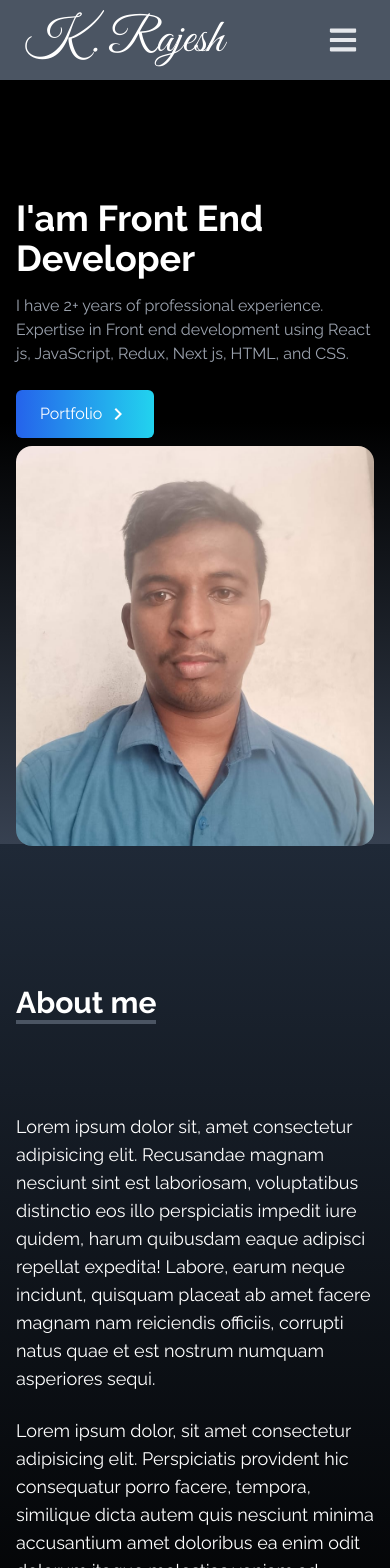
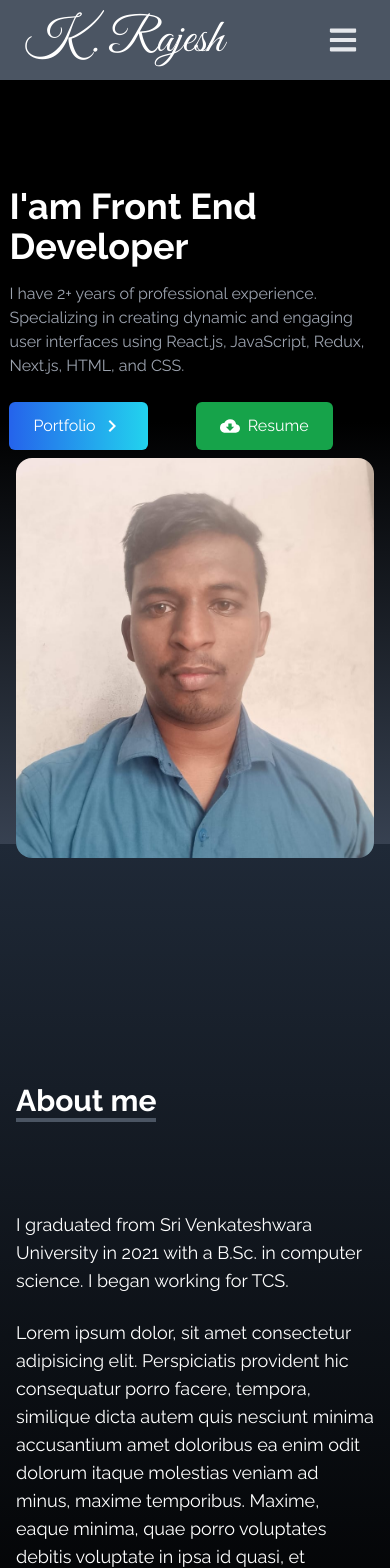
Before and after one commit to Rajeshkumarachari/portfolio, a React (Create React App) app: page / in a window 390 px wide. Shown: the top 1568 px of the page. Built offline with nearby package versions, Linux system fonts and the light colour scheme.

Commit message:
resume download created

```diff
--- a/src/components/About.js
+++ b/src/components/About.js
@@ -4,7 +4,7 @@ const About = () => {
   return (
     <div
       name="about"
-      className="pt-[150px] sm:pt-0 w-full w-full h-screen bg-gradient-to-b from-gray-800 to-black text-white"
+      className="pt-[150px] sm:pt-0  w-full h-screen bg-gradient-to-b from-gray-800 to-black text-white"
     >
       <div className=" max-w-screen-lg p-4 mx-auto flex flex-col justify-center w-full h-full">
         <div className="pb-3 sm:pb-9">
@@ -13,12 +13,8 @@ const About = () => {
           </p>
         </div>
         <p className=" text-lg sm:text-xl mt-20 ">
-          Lorem ipsum dolor sit, amet consectetur adipisicing elit. Recusandae
-          magnam nesciunt sint est laboriosam, voluptatibus distinctio eos illo
-          perspiciatis impedit iure quidem, harum quibusdam eaque adipisci
-          repellat expedita! Labore, earum neque incidunt, quisquam placeat ab
-          amet facere magnam nam reiciendis officiis, corrupti natus quae et est
-          nostrum numquam asperiores sequi.
+          I graduated from Sri Venkateshwara University in 2021 with a B.Sc. in
+          computer science. I began working for TCS.
         </p>
         <br />
         <p className=" text-lg sm:text-xl">
--- a/src/components/Certification.js
+++ b/src/components/Certification.js
@@ -6,7 +6,7 @@ const Certification = () => {
   return (
     <div
       name="certification"
-      className=" pt-[400px] sm:pt-20 w-full h-screen bg-gradient-to-b from-gray-800 to-black text-white"
+      className=" pt-[590px] sm:pt-30 w-full h-screen bg-gradient-to-b from-gray-800 to-black text-white"
     >
       <p className="mx-20 sm:mx-40  text-4xl font-bold inline border-b-4 border-r-gray-400">
         Certifications
--- a/src/components/Contact.js
+++ b/src/components/Contact.js
@@ -24,7 +24,7 @@ const Contact = () => {
   return (
     <div
       name="contact"
-      className=" pt-[530px] sm:pt-[200px] md:pt-10 w-full h-screen bg-gradient-to-b from-black to-gray-700 p-4 text-white"
+      className=" pt-[870px] sm:pt-[400px] md:pt-30 w-full h-screen bg-gradient-to-b from-black to-gray-700 p-4 text-white"
     >
       <div className=" flex flex-col p-4 justify-center max-w-screen-lg mx-auto h-full">
         <div className="pb-8 ">
@@ -34,7 +34,6 @@ const Contact = () => {
           <p className=" py-6">
             Feel free to ask anything about
             <span className=" text-blue-400 cursor-pointer hover:text-blue-500">
-              {" "}
               Web development
             </span>
           </p>
--- a/src/components/Experience.js
+++ b/src/components/Experience.js
@@ -69,13 +69,35 @@ const Experience = () => {
   return (
     <div
       name="experience"
-      className=" pt-[400px] sm:pt-20 bg-gradient-to-b from-gray-800  to-black w-full h-screen"
+      className=" pt-[590px] sm:pt-50 bg-gradient-to-b from-gray-800  to-black w-full h-screen"
     >
       <div className=" max-w-screen-lg mx-auto p-4  flex flex-col justify-center w-full h-full text-white">
         <div>
           <p className="  text-4xl font-bold border-b-4  border-gray-500 p-2 inline">
             Experience
           </p>
+          <div className="mt-6">
+            <p className=" font-semibold text-base sm:text-xl">
+              TATA CONSULTANCY SERVICES |
+              <span className=" text-xs  sm:text-sm">
+                {" "}
+                ASSISTANT SYSTEMS ENGINEER
+              </span>{" "}
+              <span className=" ml-[200px] text-base"> Feb 2022 -Present </span>
+            </p>
+            <ul className=" list-disc ml-5 my-3">
+              <li>
+                Developed responsive and interactive web applications using
+                React, JavaScript, HTML, and CSS, increasing user engagement by
+                73%.
+              </li>
+              <li>
+                Focusing on creating automation tools that streamline tasks by
+                extracting data from websites and converting it into Word
+                documents, leading to a 30% increase in efficiency.
+              </li>
+            </ul>
+          </div>
           <p className="py-6">These are the technologies I've worked with</p>
         </div>
         <div className=" w-full grid grid-cols-2 sm:grid-cols-3 gap-8 text-center py-8 px-12 sm:px-0">
--- a/src/components/Home.js
+++ b/src/components/Home.js
@@ -1,6 +1,7 @@
 import React from "react";
 import hero from "../assets/hero.jpg";
 import { MdOutlineKeyboardArrowRight } from "react-icons/md";
+import { MdCloudDownload } from "react-icons/md";
 
 const Home = () => {
   return (
@@ -14,17 +15,27 @@ const Home = () => {
             I'am Front End Developer
           </h2>
           <p className=" text-gray-400 py-4 max-w-md">
-            I have 2+ years of professional experience. Expertise in Front end
-            development using React js, JavaScript, Redux, Next js, HTML, and
-            CSS.
+            I have 2+ years of professional experience. Specializing in creating
+            dynamic and engaging user interfaces using React.js, JavaScript,
+            Redux, Next.js, HTML, and CSS.
           </p>
-          <div>
+          <div className=" flex">
             <button className="group text-white flex w-fit px-6 py-3 my-2 items-center rounded-md bg-gradient-to-r  from-blue-600 to-cyan-400">
               Portfolio
               <span className="group-hover:rotate-90 duration-300">
                 <MdOutlineKeyboardArrowRight size={24} className=" ml-1" />
               </span>
             </button>
+            <a
+              href="/Rajesh_Frontend_Developer.pdf"
+              target="_blank"
+              rel="noreferrer"
+              download={true}
+            >
+              <button className=" sm:hidden flex justify-center  items-center bg-green-600 hover:brightness-95 px-6 h-12 mt-2 mx-12 rounded-md text-white">
+                <MdCloudDownload className=" text-xl mr-2" /> Resume
+              </button>
+            </a>
           </div>
         </div>
         <div className="">
--- a/src/components/Portfolio.js
+++ b/src/components/Portfolio.js
@@ -36,6 +36,12 @@ const Portfolio = () => {
       code: "https://github.com/Rajeshkumarachari/nike",
     },
     {
+      id: 7,
+      src: google,
+      demo: "https://google-search-sigma.vercel.app/",
+      code: "https://github.com/Rajeshkumarachari/google-search",
+    },
+    {
       id: 5,
       src: outlook,
       demo: "https://outlook-six.vercel.app/",
@@ -47,12 +53,7 @@ const Portfolio = () => {
       demo: "https://parkqwik.vercel.app/",
       code: "https://github.com/Rajeshkumarachari/parkqwik",
     },
-    {
-      id: 7,
-      src: google,
-      demo: "https://search-rajesh.vercel.app/",
-      code: "https://github.com/Rajeshkumarachari/search",
-    },
+
     {
       id: 8,
       src: multipleprojecta,
```
